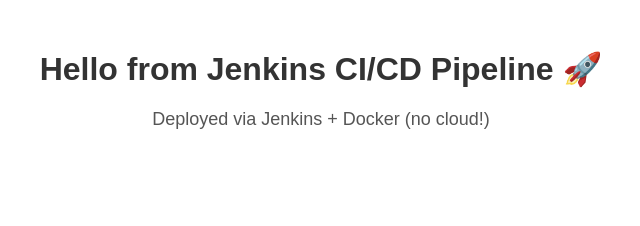
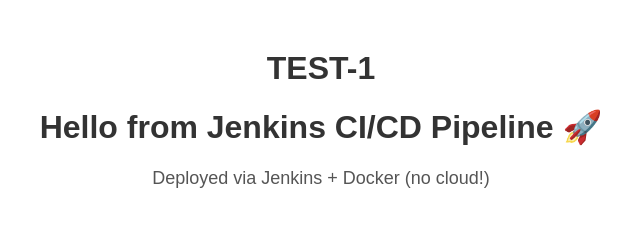
Before and after one commit to hshpdvvce/devops-static-site-jenkins, a plain HTML site: page index.html in a window 1280 px wide. Shown: the whole page, without its empty margins (319-959 px from the left). Drawn offline with Linux system fonts and the light colour scheme.

Commit message:
testing pipeline

```diff
--- a/index.html
+++ b/index.html
@@ -3,6 +3,7 @@
 <head>
   <meta charset="UTF-8">
   <title>My DevOps Demo - Jenkins</title>
+  <h1>TEST-1</h1>
   <style>
     body { font-family: Arial, sans-serif; text-align: center; margin-top: 50px; }
     h1 { color: #333; }
```
